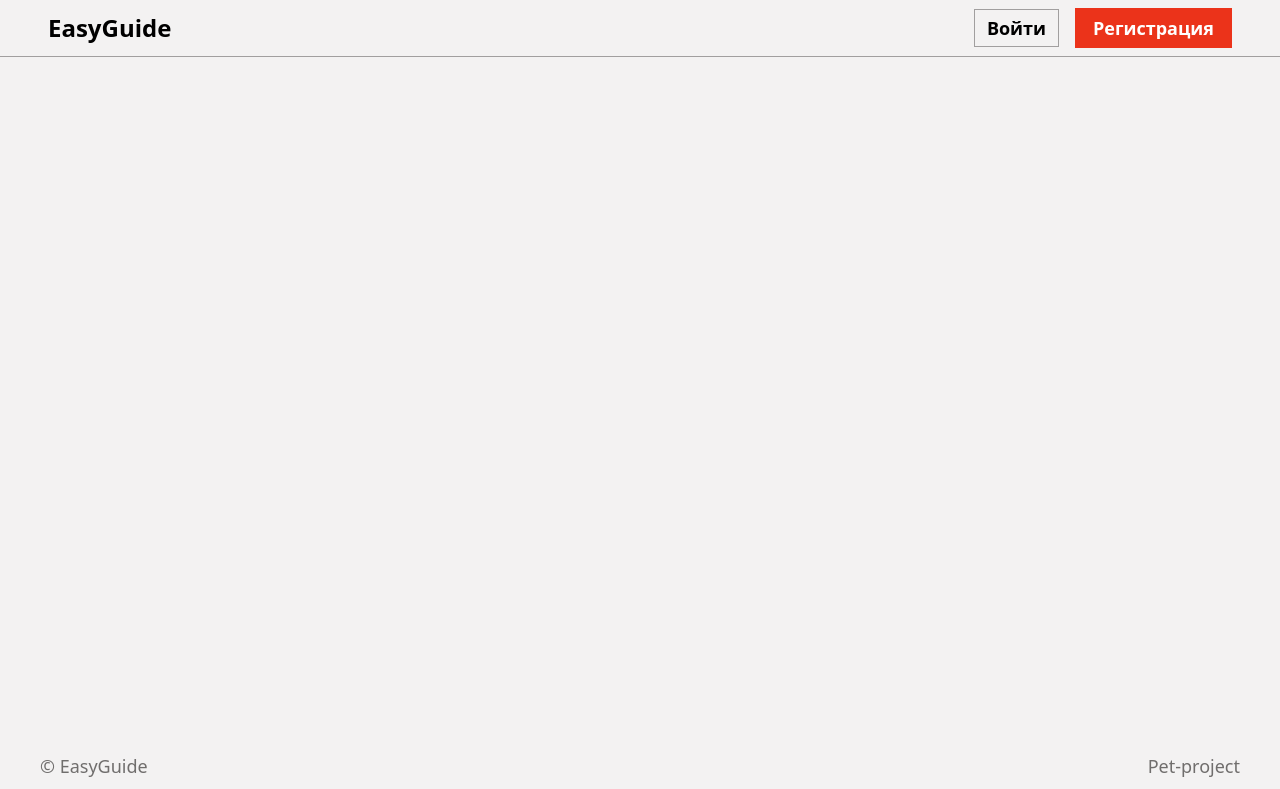
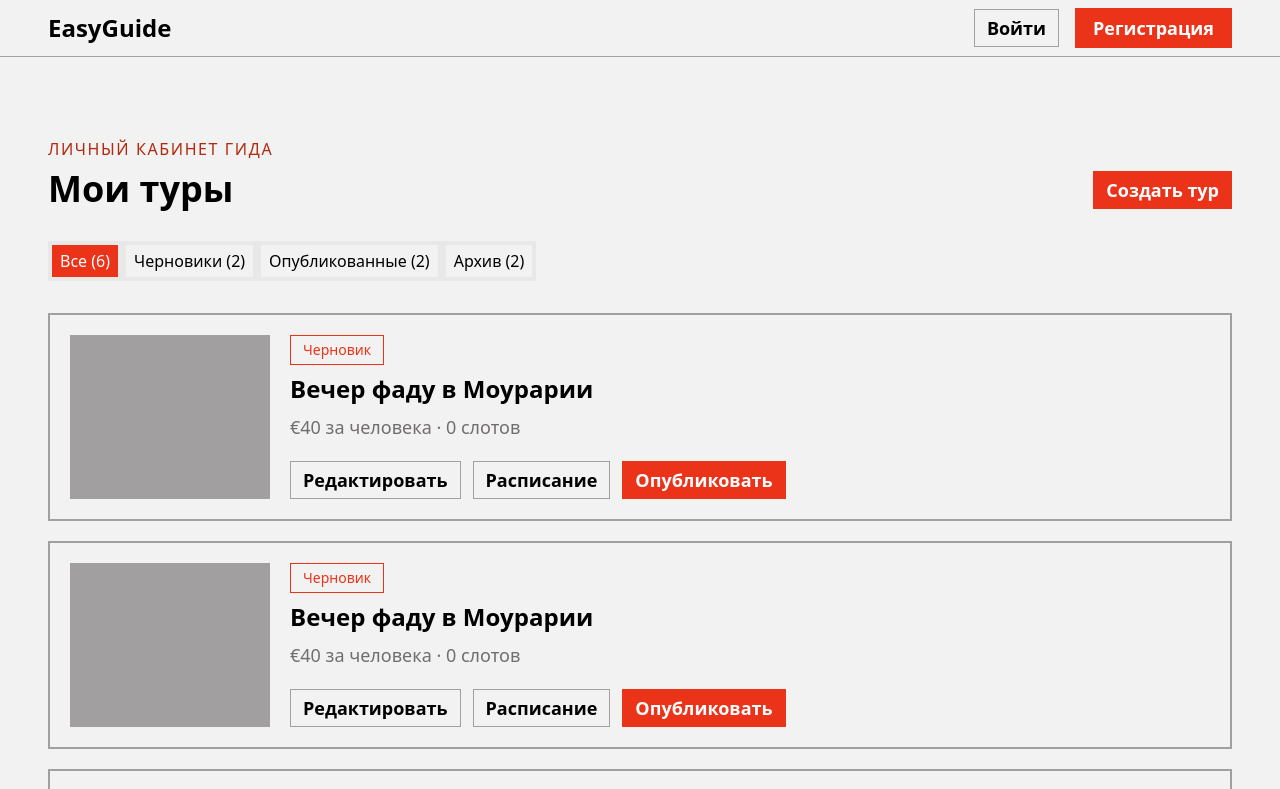
Before and after one commit to SergeyHolopovS/easyguide-nuxtjs, a Nuxt app: page /my-tours in a window 1280 px wide. Shown: the top 789 px of the page. Built offline with nearby package versions, Linux system fonts and the light colour scheme.

Commit message:
feat: профиль гида

```diff
--- /dev/null
+++ b/app/pages/guide.vue
@@ -0,0 +1,87 @@
+<template>
+  <div class="w-full flex flex-col py-20 gap-10">
+    <div class="flex gap-12">
+      <div class="aspect-square bg-gray size-50"></div>
+      <div class="flex flex-col gap-5">
+        <div class="flex flex-col gap-3">
+          <p class="text-red-text uppercase text-lg">Гид · Лиссабон</p>
+          <h1 class="text-6xl font-extrabold">Тиаго Фариа</h1>
+        </div>
+        <p class="max-w-175 text-xl text-black/80">Родился и вырос в Алфаме. Десять лет работал
+          архитектором-реставратором и знаю, как устроены старые дома
+          изнутри, поэтому мои прогулки — про крыши, дворы и лестницы, которых нет на картах. Вожу небольшие группы,
+          чтобы можно было спокойно поговорить и задать вопросы.</p>
+      </div>
+    </div>
+    <div class="w-full flex justify-between items-stretch border-t-2 border-b-2 border-gray">
+      <div class="w-1/3 py-5 flex flex-col gap-3">
+        <p class="uppercase text-sm text-red">Рейтинг</p>
+        <div class="flex flex-col gap-2">
+          <h5 class="text-4xl font-bold">★ 4.8</h5>
+          <p class="text-sm text-gray-text">69 отзывов по всем турам</p>
+        </div>
+      </div>
+      <div class="w-1/3 py-5 flex flex-col gap-3 border-l-2 border-r-2 px-5">
+        <p class="uppercase text-sm text-red">Языки</p>
+        <p class="text-lg">Португальский, английский, испанский</p>
+      </div>
+      <div class="w-1/3 py-5 flex flex-col gap-3 pl-5">
+        <p class="uppercase text-sm text-red">На Маршруте</p>
+        <p class="text-lg">С марта 2024 года</p>
+      </div>
+    </div>
+    <div class="flex flex-col gap-8">
+      <h2 class="text-4xl font-extrabold">Туры гида</h2>
+      <div class="grid grid-cols-3 gap-4">
+        <TourBar v-for="tour in tours" :key="tour.title" v-bind="tour" />
+      </div>
+    </div>
+  </div>
+</template>
+
+<script lang="ts" setup>
+const tours = [
+  {
+    image: 'https://c.ekstatic.net/shared/images/destination/v1/airports/IKA/480x480.jpg',
+    city: 'лиссабон',
+    title: 'Крыши и дворы Алфамы',
+    price: 45,
+    rating: 4.9
+  },
+  {
+    image: 'https://c.ekstatic.net/shared/images/destination/v1/airports/IKA/480x480.jpg',
+    city: 'лиссабон',
+    title: 'Лестницы и смотровые площадки',
+    price: 38,
+    rating: 4.8
+  },
+  {
+    image: 'https://c.ekstatic.net/shared/images/destination/v1/airports/IKA/480x480.jpg',
+    city: 'лиссабон',
+    title: 'Архитектура старого Лиссабона',
+    price: 52,
+    rating: 4.7
+  },
+  {
+    image: 'https://c.ekstatic.net/shared/images/destination/v1/airports/IKA/480x480.jpg',
+    city: 'лиссабон',
+    title: 'Байша и Шиаду: город после землетрясения',
+    price: 40,
+    rating: 4.8
+  },
+  {
+    image: 'https://c.ekstatic.net/shared/images/destination/v1/airports/IKA/480x480.jpg',
+    city: 'лиссабон',
+    title: 'Закатная прогулка по Мурарии',
+    price: 35,
+    rating: 4.9
+  },
+  {
+    image: 'https://c.ekstatic.net/shared/images/destination/v1/airports/IKA/480x480.jpg',
+    city: 'лиссабон',
+    title: 'Азулежу: истории на стенах',
+    price: 48,
+    rating: 4.6
+  }
+]
+</script>
--- /dev/null
+++ b/app/pages/my-tours.vue
@@ -0,0 +1,125 @@
+<template>
+  <div class="flex justify-center w-full">
+    <div class="flex flex-col gap-8 py-20 w-full">
+      <div class="flex w-full justify-between items-end">
+        <div class="flex flex-col gap-2">
+          <p class="uppercase text-red-text text-[16px] tracking-widest">Личный кабинет гида</p>
+          <p class="text-4xl font-extrabold">Мои туры</p>
+        </div>
+        <button class="px-3 py-1 bg-red hover:bg-red/0 border border-red text-white text-lg hover:text-red duration-200 font-extrabold cursor-pointer">Создать тур</button>
+      </div>
+      <div class="flex gap-2 items-stretch p-1 bg-smooth-bg w-fit">
+        <button
+          v-for="filter in filters"
+          :key="filter.value"
+          class="cursor-pointer px-2 py-1 text-[16px]"
+          :class="filter.value === activeFilter
+            ? 'bg-red text-white'
+            : 'bg-bg text-black hover:bg-red hover:text-white duration-200'"
+          @click="activeFilter = filter.value">
+          {{ filter.label }} ({{ countByFilter(filter.value) }})
+        </button>
+      </div>
+      <div class="flex flex-col gap-5">
+        <div
+          v-for="tour in filteredTours"
+          :key="tour.id"
+          class="w-full border-2 border-gray p-5 flex gap-5"
+          :class="{ 'opacity-70 select-none': tour.status === 'archived' }">
+          <div class="w-50 bg-gray h-full max-h-50"></div>
+          <div class="flex flex-col gap-5">
+            <div class="flex flex-col gap-2">
+              <p class="px-3 py-1 text-sm w-fit" :class="statusBadges[tour.status].class">
+                {{ statusBadges[tour.status].label }}
+              </p>
+              <h5 class="text-2xl font-extrabold">{{ tour.title }}</h5>
+              <p class="text-lg text-gray-text">€{{ tour.price }} за человека · {{ tour.slots }} слотов</p>
+            </div>
+            <div class="flex gap-3">
+              <button
+                v-for="action in [...commonActions, ...statusActions[tour.status]]"
+                :key="action.label"
+                class="cursor-pointer px-3 py-1 duration-200 text-lg font-extrabold"
+                :class="actionClasses[action.variant]">
+                {{ action.label }}
+              </button>
+            </div>
+          </div>
+        </div>
+      </div>
+    </div>
+  </div>
+</template>
+
+<script lang="ts" setup>
+type TourStatus = 'draft' | 'published' | 'archived'
+type TourFilter = 'all' | TourStatus
+type ActionVariant = 'outline' | 'primary' | 'link'
+
+interface Tour {
+  id: number
+  title: string
+  price: number
+  slots: number
+  status: TourStatus
+}
+
+interface TourAction {
+  label: string
+  variant: ActionVariant
+}
+
+const tours: Tour[] = [
+  { id: 1, title: 'Вечер фаду в Моурарии', price: 40, slots: 0, status: 'draft' },
+  { id: 2, title: 'Вечер фаду в Моурарии', price: 40, slots: 0, status: 'draft' },
+  { id: 3, title: 'Прогулка по крышам старого города', price: 45, slots: 12, status: 'published' },
+  { id: 4, title: 'Прогулка по крышам старого города', price: 45, slots: 12, status: 'published' },
+  { id: 5, title: 'Зимние огни Байши', price: 30, slots: 0, status: 'archived' },
+  { id: 6, title: 'Зимние огни Байши', price: 30, slots: 0, status: 'archived' },
+]
+
+const filters: { label: string; value: TourFilter }[] = [
+  { label: 'Все', value: 'all' },
+  { label: 'Черновики', value: 'draft' },
+  { label: 'Опубликованные', value: 'published' },
+  { label: 'Архив', value: 'archived' },
+]
+
+const statusBadges: Record<TourStatus, { label: string; class: string }> = {
+  draft: { label: 'Черновик', class: 'border border-red text-red' },
+  published: { label: 'Опубликован', class: 'bg-red/10 text-red-text' },
+  archived: { label: 'В архиве', class: 'bg-gray/10 text-gray-text' },
+}
+
+const commonActions: TourAction[] = [
+  { label: 'Редактировать', variant: 'outline' },
+  { label: 'Расписание', variant: 'outline' },
+]
+
+const statusActions: Record<TourStatus, TourAction[]> = {
+  draft: [{ label: 'Опубликовать', variant: 'primary' }],
+  published: [
+    { label: 'В архив', variant: 'link' },
+    { label: 'Открыть в каталоге', variant: 'link' },
+  ],
+  archived: [{ label: 'Опубликовать снова', variant: 'primary' }],
+}
+
+const actionClasses: Record<ActionVariant, string> = {
+  outline: 'border border-gray hover:border-red hover:text-red',
+  primary: 'border border-red bg-red text-white hover:text-red hover:bg-red/0',
+  link: 'text-red hover:bg-red/10',
+}
+
+const activeFilter = ref<TourFilter>('all')
+
+const filteredTours = computed<Tour[]>(() =>
+  activeFilter.value === 'all'
+    ? tours
+    : tours.filter(tour => tour.status === activeFilter.value)
+)
+
+function countByFilter(filter: TourFilter): number {
+  return filter === 'all' ? tours.length : tours.filter(tour => tour.status === filter).length
+}
+</script>
--- a/app/pages/my-trips.vue
+++ b/app/pages/my-trips.vue
@@ -5,9 +5,11 @@
         <p class="uppercase text-red-text text-[16px] tracking-widest">Личный кабинет</p>
         <p class="text-4xl font-extrabold">Мои поездки</p>
       </div>
-      <div class="flex gap-0 items-stretch p-1 bg-smooth-bg w-fit">
-        <button class="px-2 py-1 text-[16px] bg-red text-white">Активные (3)</button>
-        <button class="px-2 py-1 text-[16px] bg-bg text-black">Прошедшие (4)</button>
+      <div class="flex gap-2 items-stretch p-1 bg-smooth-bg w-fit">
+        <button class="cursor-pointer px-2 py-1 text-[16px] bg-red text-white">Активные (3)</button>
+        <button
+          class="cursor-pointer px-2 py-1 text-[16px] bg-bg text-black hover:bg-red hover:text-white duration-200">Прошедшие
+          (4)</button>
       </div>
       <div class="w-full p-5 bg-smooth-bg flex flex-col gap-6">
         <div class="flex justify-between items-start">
@@ -29,7 +31,9 @@
           <div class="px-3 py-1 bg-red/10 text-red-text">Подтверждена</div>
         </div>
         <p class="text-sm">Гид Тиаго Фариа: +351 912 345 678 · tiago@example.com</p>
-        <button class="text-[16px] font-extrabold px-3 py-2 border-2 w-fit border-gray hover:border-red hover:text-red duration-200">Отменить поездку</button>
+        <button
+          class="text-[16px] font-extrabold px-3 py-2 border-2 w-fit border-gray hover:border-red hover:text-red duration-200">Отменить
+          поездку</button>
       </div>
       <div class="w-full p-5 bg-smooth-bg flex flex-col gap-6 border-2 border-red">
         <div class="flex justify-between items-start">
@@ -40,7 +44,9 @@
           <div class="px-3 py-1 bg-red/10 text-red-text">Подтверждена</div>
         </div>
         <p class="text-sm">Гид Тиаго Фариа: +351 912 345 678 · tiago@example.com</p>
-        <button class="text-[16px] font-extrabold px-3 py-2 border-2 w-fit border-gray hover:border-red hover:text-red duration-200">Отменить поездку</button>
+        <button
+          class="text-[16px] font-extrabold px-3 py-2 border-2 w-fit border-gray hover:border-red hover:text-red duration-200">Отменить
+          поездку</button>
       </div>
     </div>
   </div>
--- /dev/null
+++ b/app/pages/profile.vue
@@ -0,0 +1,20 @@
+<template>
+  <div class="flex justify-center w-full">
+    <div class="w-200 flex flex-col gap-8 py-20">
+      <div class="flex flex-col gap-2">
+        <p class="uppercase text-red-text text-[16px] tracking-widest">Личный кабинет</p>
+        <p class="text-4xl font-extrabold">Профиль</p>
+      </div>
+      <div class="flex flex-col gap-4">
+        <div class="gap-5 flex items-center">
+          <div class="size-40 bg-gray"></div>
+          <p class="text-sm text-gray-text">Аватар: перетащите изображение на квадрат слева.</p>
+        </div>
+        <div class="flex flex-col gap-2">
+          <p class="text-sm">Имя</p>
+          <input type="text" class="px-3 py-2 border">
+        </div>
+      </div>
+    </div>
+  </div>
+</template>
```
